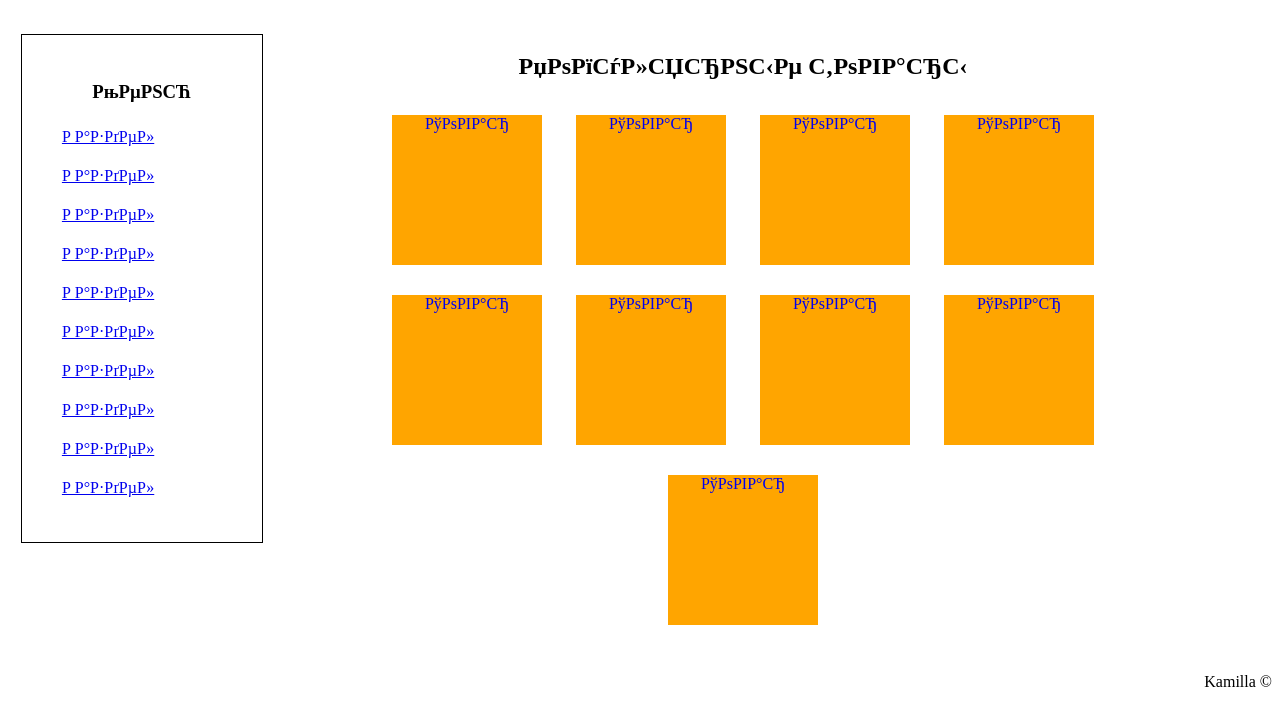
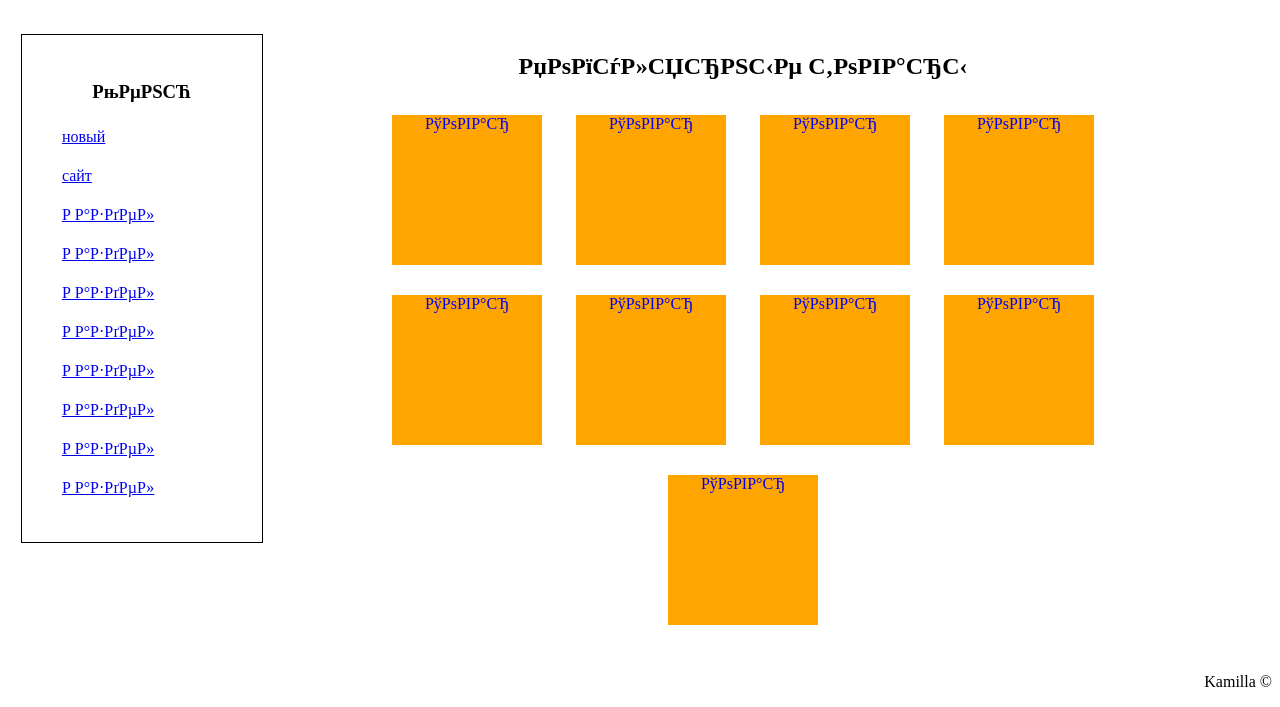
Before and after one commit to KamillaKh/lytic, a plain HTML site: page index.html in a window 1280 px wide. Shown: the part 115-822 px from the top of the page. Drawn offline with Linux system fonts and the light colour scheme.

Commit message:
Update index.html

```diff
--- a/index.html
+++ b/index.html
@@ -72,8 +72,8 @@
 						<h3 align=center>РњРµРЅСЋ</h3>
 
 						<ul class="menu1">
-							<li><a href="1.html">Р Р°Р·РґРµР»</a></li>
-							<li><a href="1.html">Р Р°Р·РґРµР»</a></li>
+							<li><a href="1.html">новый</a></li>
+							<li><a href="1.html">сайт</a></li>
 							<li><a href="1.html">Р Р°Р·РґРµР»</a></li>
 							<li><a href="1.html">Р Р°Р·РґРµР»</a></li>
 							<li><a href="1.html">Р Р°Р·РґРµР»</a></li>
```
